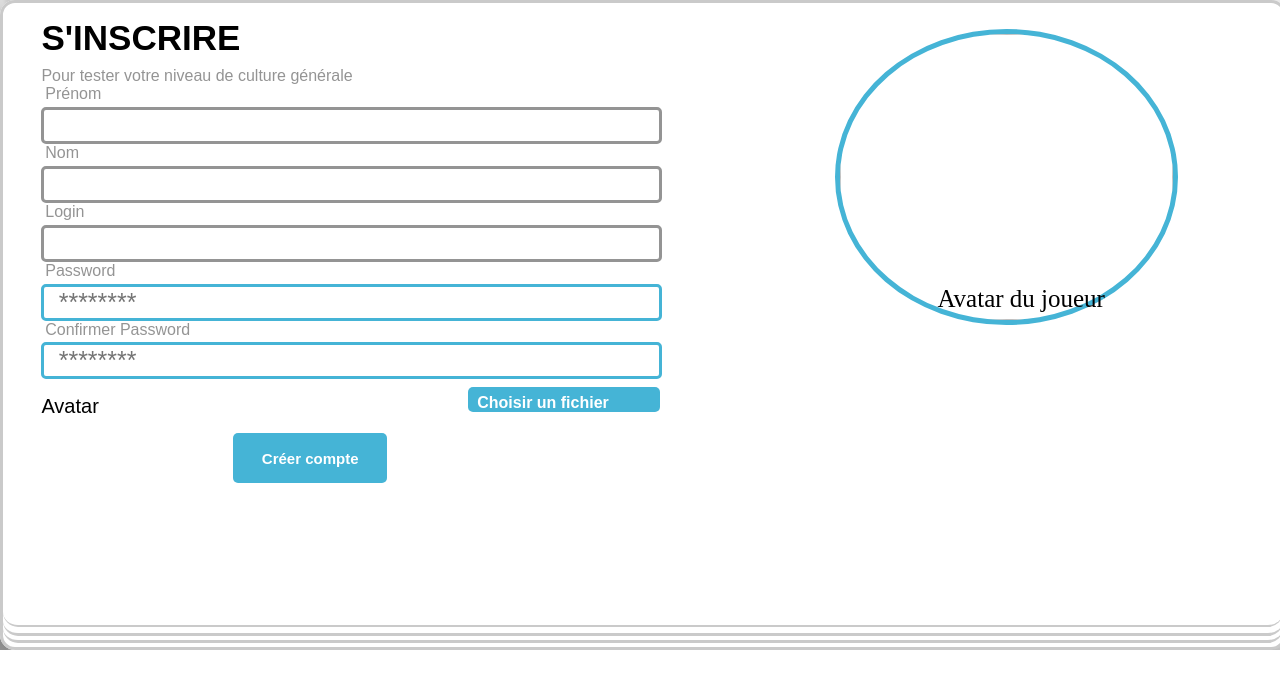
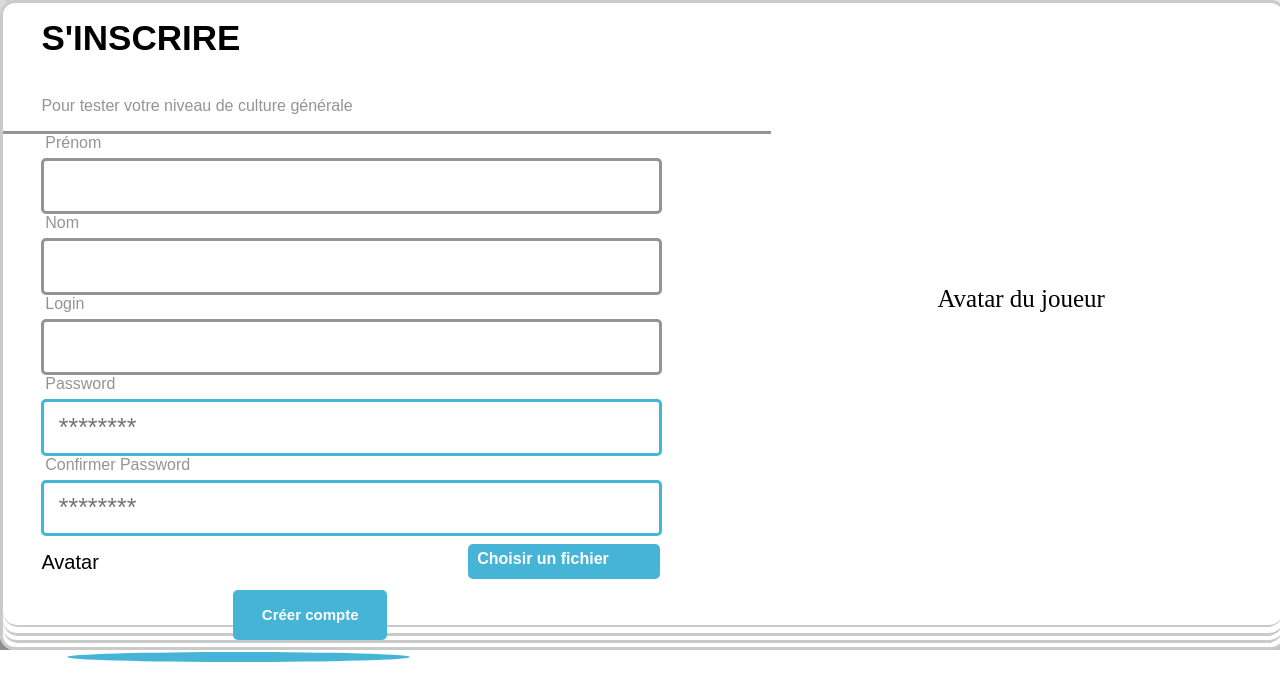
Before and after one commit to RahmaneTokyo/Projet-php, a PHP site: page /index.php?lien=inscription in a window 1280 px wide. Shown: the part 100-800 px from the top of the page. Run offline with PHP 8.4, Linux system fonts and the light colour scheme.

Commit message:
Update inscription.php

```diff
--- a/Quizz/pages/inscription.php
+++ b/Quizz/pages/inscription.php
@@ -13,12 +13,8 @@
         $imageSize = $_FILES['image']['size'];
 
         validation_donnees($login,$pwd,$confirm_pwd,$prenom,$nom,$profil="joueur",$image,$imagePath,$imageExtension,$imageSize);
-
-        header("location:index.php");
     }
 ?>
-
-
         <div class="fond">
             <div class="fond1">
                 <div class="fond2">
@@ -26,14 +22,15 @@
                         <div class="fond4">
                             <div class="formulaire">
                                 <div class="inscrit">S'INSCRIRE</div>
+                                <span><?php if(isset($message)) { echo $message; } ?></span>
                                 <div class="petit"> Pour tester votre niveau de culture générale </div>
-                                <form method="post" action="" id="form-connexion" enctype="multipart/form-data">
+                                <form class="form" method="post" action="" id="form-connexion" enctype="multipart/form-data">
                                     <div class="label"> Prénom </div>
                                     <div class="eror" id="error-1"></div>
-                                    <div class="champ"> <input type="text" name="prenom" id="prenom" error="error-1" > </div>
+                                    <div class="champ"> <input type="text" name="prenom" id="prenom" error="error-1" value="<?php if(isset($_POST['submit'])) { echo $prenom; } ?>"> </div>
                                     <div class="label"> Nom </div>
                                     <div class="eror" id="error-2"></div>
-                                    <div class="champ"> <input type="text" name="nom" id="nom" error="error-2" > </div>
+                                    <div class="champ"> <input type="text" name="nom" id="nom" error="error-2" value="<?php if(isset($_POST['submit'])) { echo $nom; } ?>"> </div>
                                     <div class="label"> Login </div>
                                     <div class="eror" id="error-3"></div>
                                     <div class="champ"> <input type="text" name="login" id="login" error="error-3" > </div>
@@ -48,11 +45,13 @@
                                         <label for="file" class="label-file">Choisir un fichier</label>
                                         <input id="file" class="choisir" type="file" name="image" accept="image/*" onchange="loadFile(event)">
                                     </div>
-                                    <div class="creer"> <button type="submit" name="submit" id="connexion"> Créer compte </button> </div>
+                                    <button type="submit" class="creer" name="submit" id="connexion"> Créer compte </button> </div>
                                 </form>
                             </div>
-                            <img id="output" class="avatarr">
-                            <div class="joueeur">Avatar du joueur</div>
+                            <div class="champavatar">
+                                <img id="output" class="avatarr">
+                                <div class="joueeur">Avatar du joueur</div>
+                            </div>
                         </div>
                     </div>
                 </div>
```
